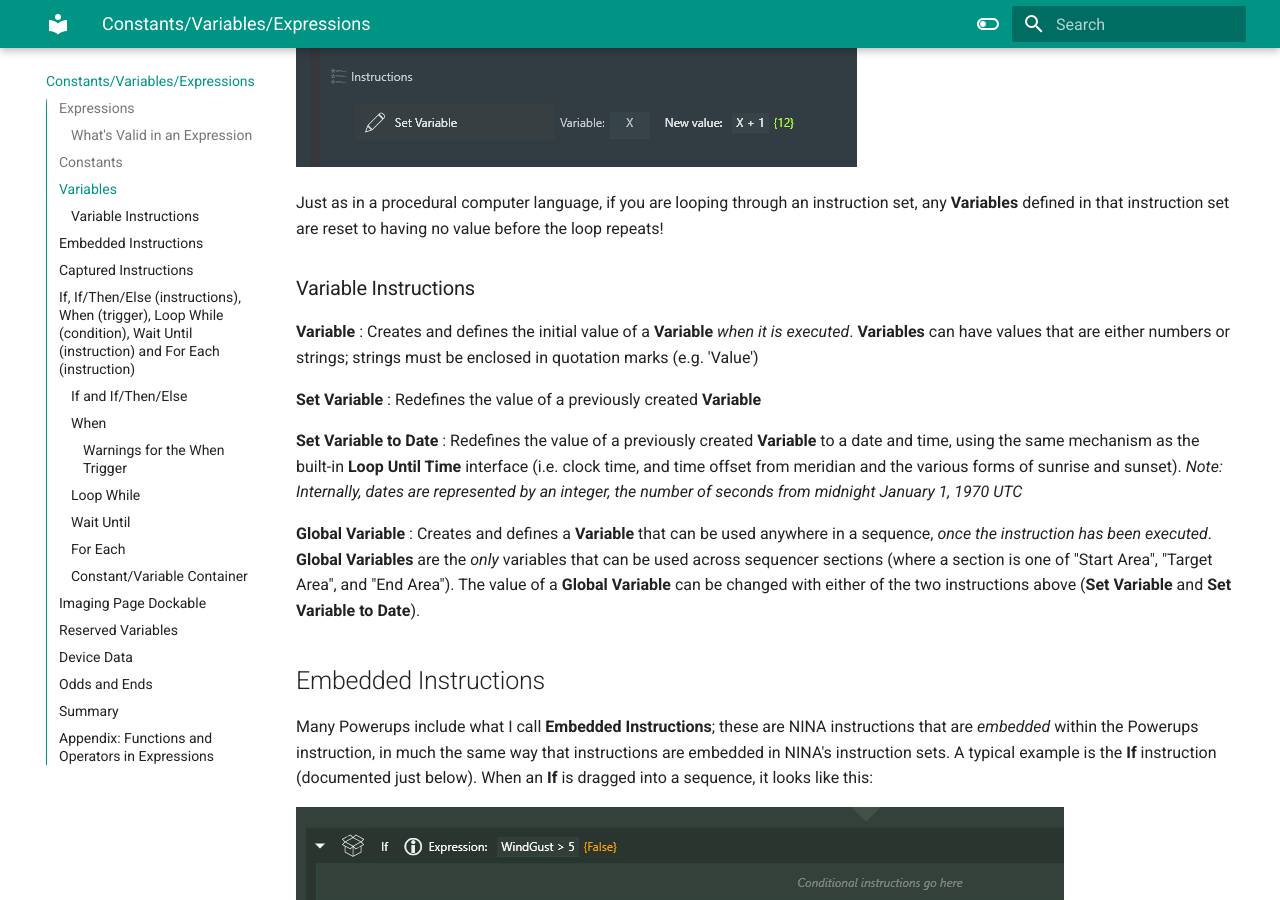
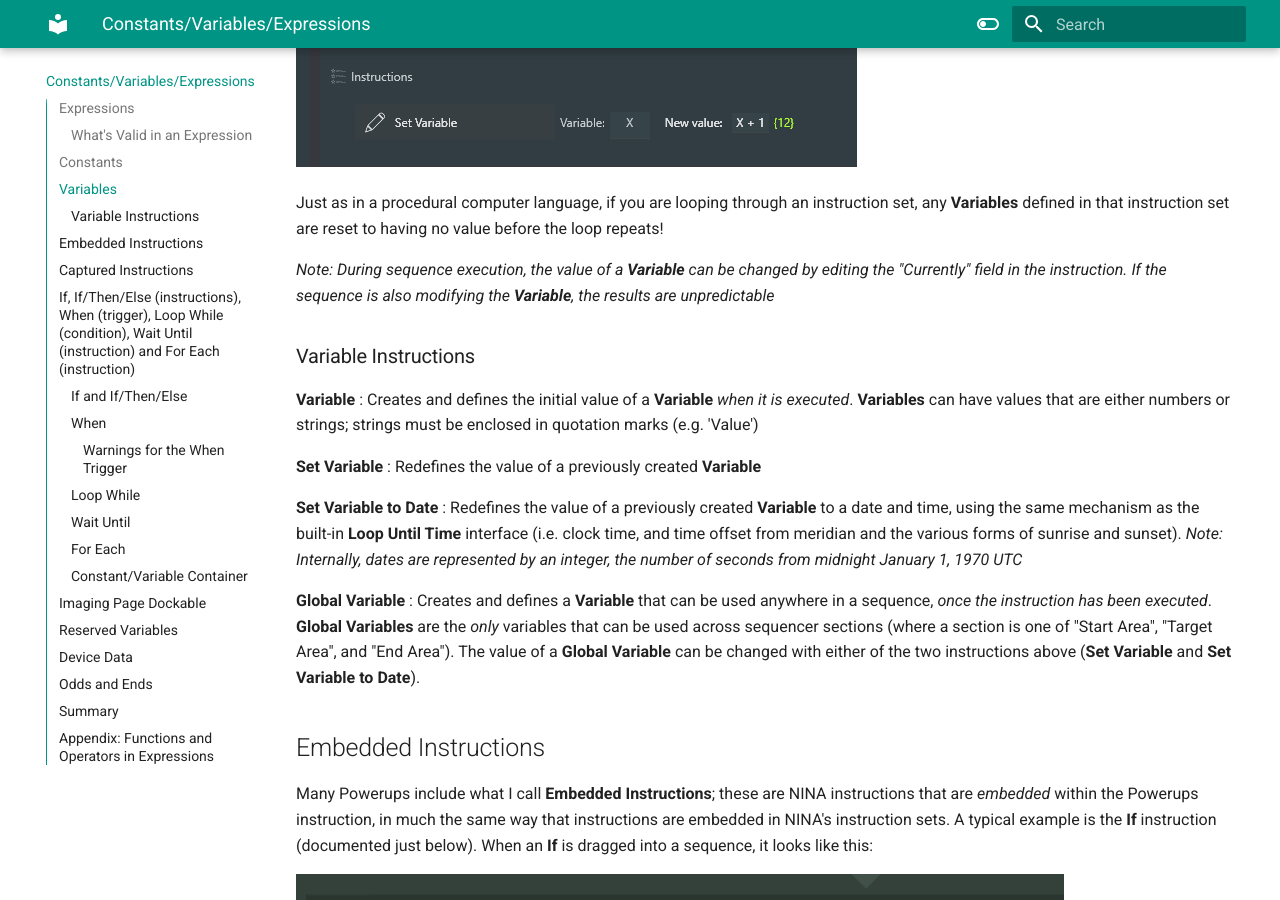
Before and after one commit to marcblank/marcblank.github.io, an MkDocs documentation site: the page built from docs/CVE.md, in a window 1280 px wide and 900 px high, scrolled down 2157 px. Built offline with MkDocs 1.6.1 and Material for MkDocs 9.7.7, drawn with Linux system fonts in a browser that asks for light colours.

Commit message:
Add note about updating variable values

```diff
--- a/docs/CVE.md
+++ b/docs/CVE.md
@@ -35,6 +35,8 @@ The **Set Variable** instruction can be used to change the value of a previously
 ![](Variables.png)
 
 Just as in a procedural computer language, if you are looping through an instruction set, any **Variables** defined in that instruction set are reset to having no value before the loop repeats!
+
+*Note: During sequence execution, the value of a **Variable** can be changed by editing the "Currently" field in the instruction.  If the sequence is also modifying the **Variable**, the results are unpredictable*
 
 ### Variable Instructions
 
```
